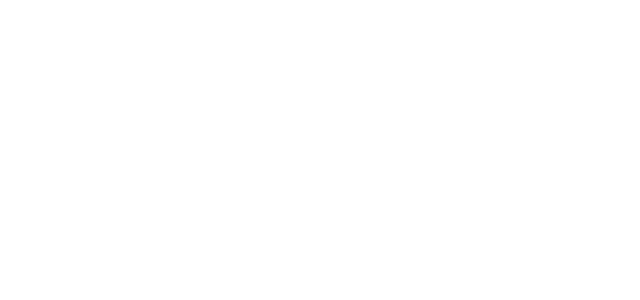
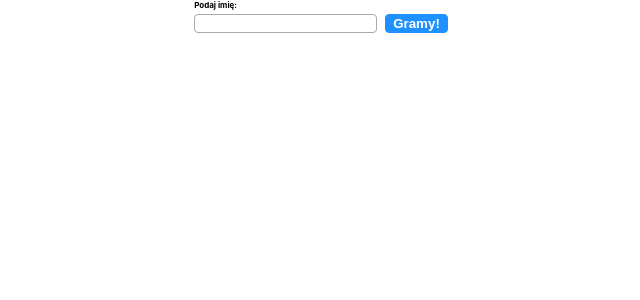
Before and after one commit to cisekdan/schibspy-client, a React (Create React App) app in the folder schibspy/: page / in a window 1280 px wide. Shown: the top 300 px of the page, without its empty margins (319-959 px from the left). Built offline with nearby package versions, Linux system fonts and the light colour scheme.

Commit message:
registration component

```diff
--- a/schibspy/package.json
+++ b/schibspy/package.json
@@ -3,6 +3,7 @@
   "version": "0.1.0",
   "private": true,
   "dependencies": {
+    "node-sass": "^4.12.0",
     "react": "^16.11.0",
     "react-dom": "^16.11.0",
     "react-scripts": "3.2.0"
--- a/schibspy/src/App.js
+++ b/schibspy/src/App.js
@@ -1,4 +1,5 @@
 import React from 'react';
+import Registration from "./Registration";
 
 function App() {
   const userRegistered = false;
@@ -6,7 +7,7 @@
   return (
     <div className="App">
   <div className="container">
-
+    <Registration/>
   </div>
     </div>
   );
--- a/schibspy/src/Registration.js
+++ b/schibspy/src/Registration.js
@@ -0,0 +1,24 @@
+import React from "react";
+import "./registration.css";
+
+const Registration = () => {
+
+  return (
+    <form className="form">
+      <div className="form__form-group">
+      <label htmlFor="name-input" className="form__label">
+        Podaj imię:
+      </label>
+      <input id="name-input"
+             className="form__input"
+             type="text"
+             name="name" />
+      </div>
+      <button className="form__submit"
+              type="submit">Gramy!
+      </button>
+    </form>
+  );
+};
+
+export default Registration;
--- /dev/null
+++ b/schibspy/src/registration.css
@@ -0,0 +1,40 @@
+.form {
+    display: flex;
+    justify-content: center;
+    align-items: flex-end;
+}
+
+.form__label {
+    display: flex;
+    flex-direction: column;
+    font-size: 0.5rem;
+    font-weight: bold;
+    margin-bottom: 0.25rem;
+}
+
+.form__form-group {
+    display: flex;
+    flex-direction: column;
+}
+
+.form__input {
+    margin-bottom: 1rem;
+    border-radius: 0.25rem;
+    border: darkgrey solid 1px;
+}
+
+.form__input:focus {
+    outline: none;
+}
+
+.form__submit {
+    height: 20%;
+    border-radius: 0.25rem;
+    border: dodgerblue solid 1px;
+    background-color: dodgerblue;
+    color: white;
+    font-weight: bold;
+    margin-left: 0.5rem;
+    margin-bottom: 1rem;
+    padding: 1px 7px;
+}
```
Also changed, not shown: 1 other file (tests, documents, lock files or other folders).
